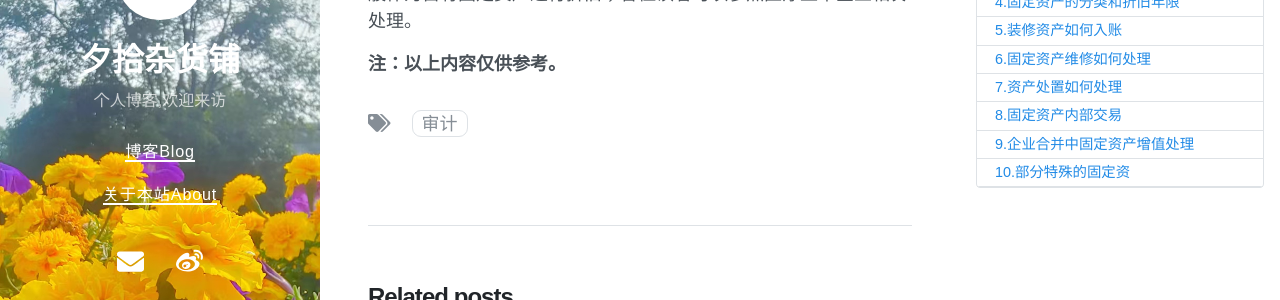
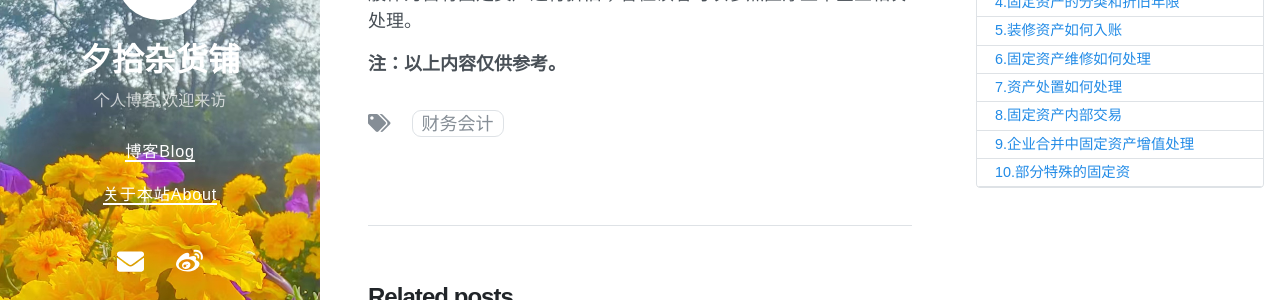
Before and after one commit to Leonwann/Leonwann.GitHub.io, a Jekyll site: the page built from _posts/2023-11-14-gudingzichanshiwu.md, in a window 1280 px wide and 900 px high, scrolled down 2605 px. Shown: the part 335-635 px from the top of the window. Built offline with Jekyll 4.4.1, drawn with Linux system fonts in a browser that asks for light colours; nearby versions of some CDN libraries.

Commit message:
Update 2023-11-14-gudingzichanshiwu.md

```diff
--- a/_posts/2023-11-14-gudingzichanshiwu.md
+++ b/_posts/2023-11-14-gudingzichanshiwu.md
@@ -3,7 +3,7 @@ layout: post
 title: "固定资产核算实务问题"
 author: Xishi
 tags:
-- 审计
+- 财务会计
 date: 2023-11-14 14：00 +0800
 toc:  true
 ---
```
